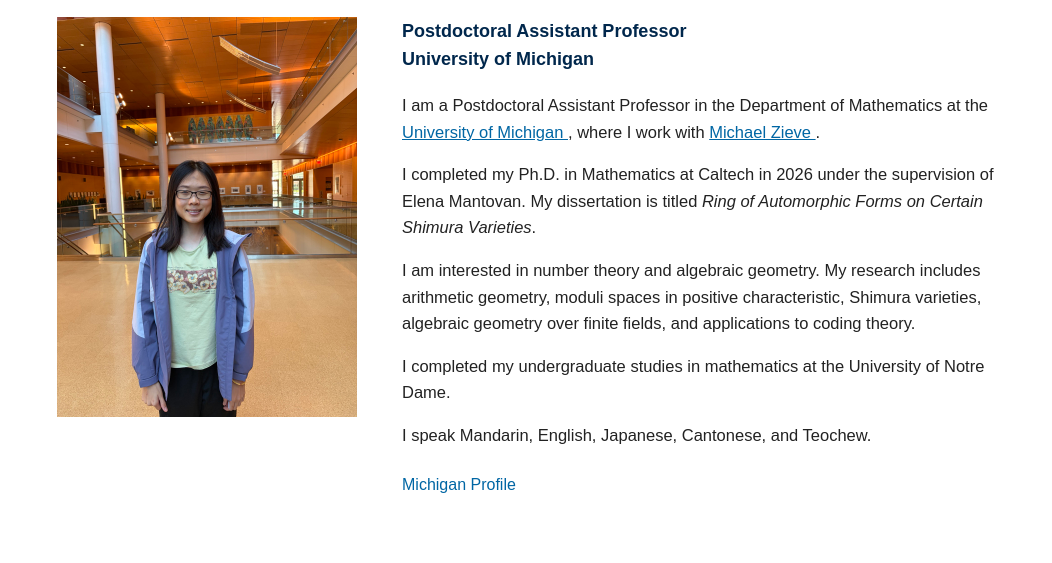
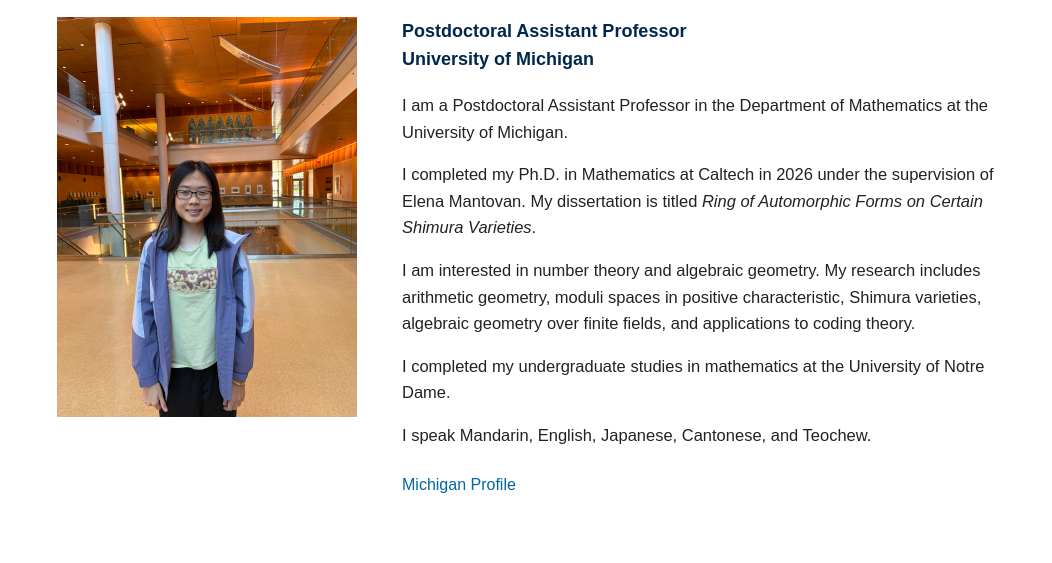
Before and after one commit to YuxinLin121/YuxinLin121.github.io, a plain HTML site: page index.html in a window 1280 px wide. Shown: the part 216-779 px from the top of the page, without its empty margins (113-1165 px from the left). Drawn offline with Linux system fonts and the light colour scheme.

Commit message:
Simplify opening biography sentence

```diff
--- a/index.html
+++ b/index.html
@@ -401,22 +401,7 @@
 
             <p>
                 I am a Postdoctoral Assistant Professor in the
-                Department of Mathematics at the
-                <a
-                    href="https://lsa.umich.edu/math/"
-                    target="_blank"
-                    rel="noopener noreferrer"
-                >
-                    University of Michigan
-                </a>,
-                where I work with
-                <a
-                    href="https://sites.lsa.umich.edu/zieve/"
-                    target="_blank"
-                    rel="noopener noreferrer"
-                >
-                    Michael Zieve
-                </a>.
+                Department of Mathematics at the University of Michigan.
             </p>
 
             <p>
```
